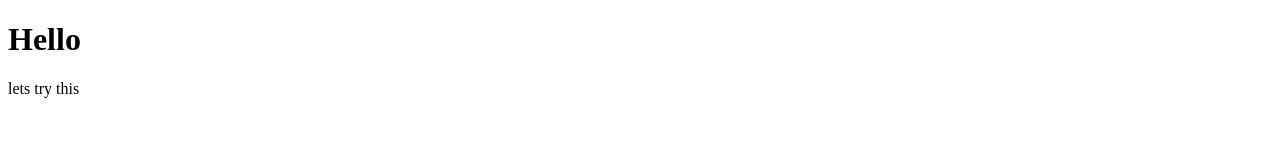
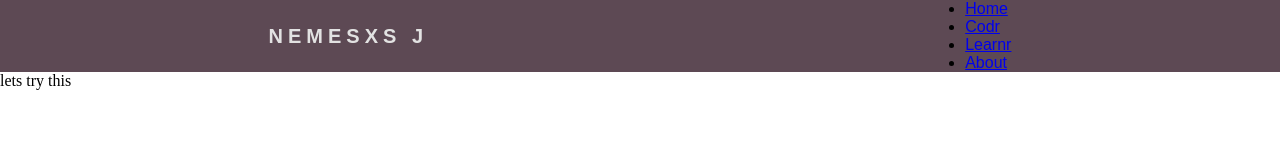
Before and after one commit to NemesxsJ/nemesxsj.github.io, a plain HTML site: page index.html in a window 1280 px wide. Drawn offline with Linux system fonts and the light colour scheme.

Commit message:
Update index.html

```diff
--- a/index.html
+++ b/index.html
@@ -1,9 +1,34 @@
 <!DOCTYPE html>
 <head>
+    <meta charset="Utf-8">
+    <meta name="viewport" content="width=device-width, initial-scale=1.0">
+    <meta http-equiv="X-UA-Compatible" content="ie=edge">
+    <link rel="stylesheet" href="https://fonts.googleapis.com/css/family=Poppins">
+    <link rel="stylesheet" href="style.css">
     <title>Home</title>
-    <h1>Hello</h1>
 </head>
+
 <body>
+    <nav>
+        <div class="logo">
+            <h4>Nemesxs J</h4>
+        </div>
+        <ul>
+            <li>
+                <a href="#">Home</a>
+            </li>
+            <li>
+                <a href="#">Codr</a>
+            </li>
+            <li>
+                <a href="#">Learnr</a>
+            </li>
+            <li>
+                <a href="#">About</a>
+            </li>
+        </ul>
+    </nav>
     <p> lets try this</p>
 </body>
+
 </html>
```
